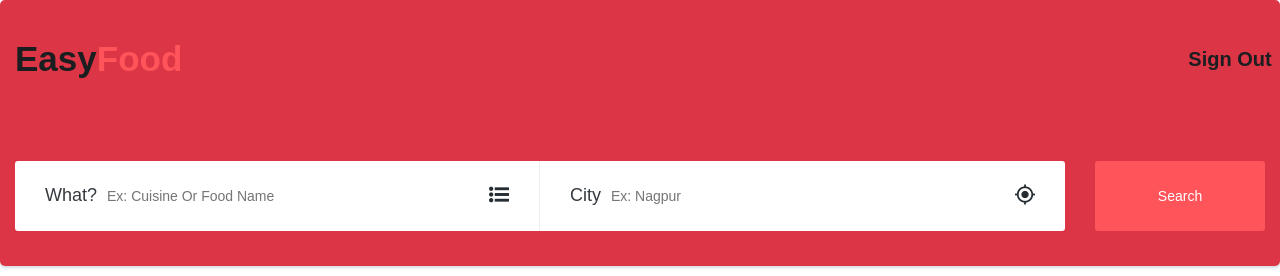
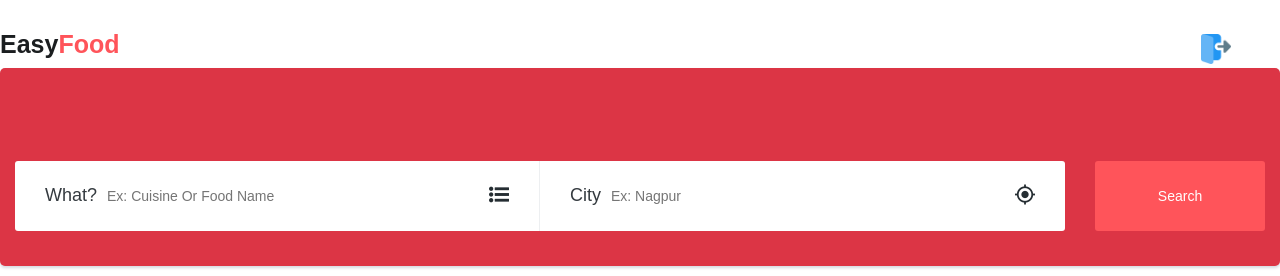
Before and after one commit to ImNoOne-1999/EasyFood, a Flask app: template templates/zomswig.html in a window 1280 px wide. Shown: the top 276 px of the page. Run offline with Flask 2, Linux system fonts and the light colour scheme; the template is opened without the code that fills it: most values are stand-ins (such as "Sample title", 1, 10 or a date in 2020); grey boxes marked "Sample" are stand-in pictures; some libraries are stand-ins or nearby versions.

Commit message:
done with final changes

```diff
--- a/app.py
+++ b/app.py
@@ -91,6 +91,10 @@ security = Security(app, user_datastore)
 
 
 @app.route("/")
+@login_required
+def home():
+    return render_template('index.html')
+
 @app.route("/index",methods=['POST','GET'])
 def index():
     if request.method == 'POST':
--- a/templates/zomswig.html
+++ b/templates/zomswig.html
@@ -104,23 +104,26 @@
 
 </head>
 <body>
+            <div class="row">
+                <div class="col-sm-11">
+                    <div class="navbar-header">
+				        <a class="navbar-brand" style="font-size: 25px;" href="/">Easy<span>food</span></a>
+				    </div>
+                </div>
+                <div class="col-sm-1">
+                    <div class="navbar-header">
+                        <a class="navbar-brand" style="font-size: 15px;" href="/logout">
+                        <img style="height: 30px; width: 30px;" src="static/images/food/logout.JPG"></img>
+                        </a>
+                    </div>
+                </div>
+            </div>
 
 
 
 
 			<div class="card text-black bg-danger mb-3" style="padding: 15px;" >
-            <div class="row">
-                <div class="col-sm-11">
-                    <div class="navbar-header">
-				        <a class="navbar-brand" style="font-size: 35px;" href="/">Easy<span>food</span></a>
-				    </div>
-                </div>
-                <div class="col-sm-1">
-                    <div class="navbar-header">
-                        <a class="navbar-brand" href="/logout">Sign Out</a>
-                    </div>
-                </div>
-            </div>
+
 				<div class="welcome-hero-serch-box">
 					<div class="welcome-hero-form">
 						<div class="single-welcome-hero-form">
```
Also changed, not shown: templates/layouts/layout1.html (+3 -7 lines), static/images/food/logout.JPG (added).
